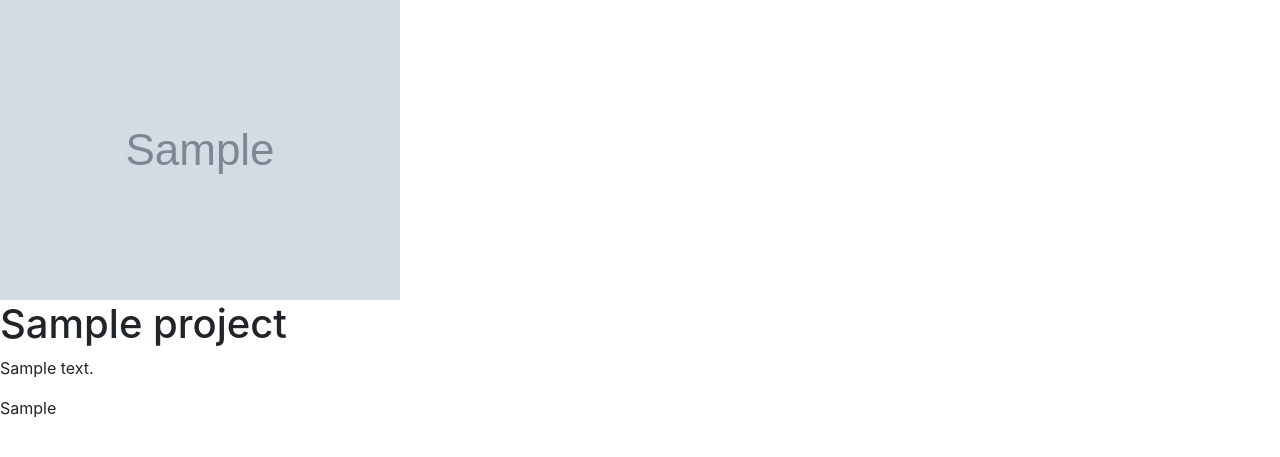
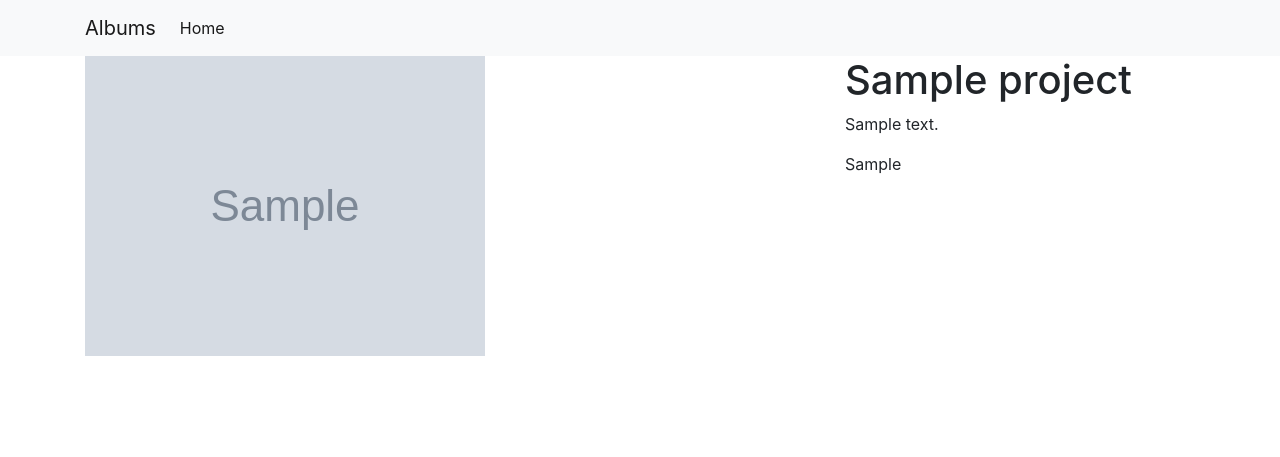
Before and after one commit to michalslowikowski00/Portfolio, a Django app: page /projects/1 in a window 1280 px wide. Shown: the top 457 px of the page. Run offline with Django 3.2, Linux system fonts and the light colour scheme; tables that the repository leaves empty hold one stand-in row (values such as "Sample post"); grey boxes marked "Sample" are stand-in pictures; some libraries are stand-ins or nearby versions.

Commit message:
added more styling to the details page

```diff
--- a/projects/templates/projects/base.html
+++ b/projects/templates/projects/base.html
@@ -2,6 +2,7 @@
 <html lang="en">
 <head>
     <meta charset="UTF-8">
+    <meta name="viewport" content="width=device-width, initial-scale=1.0">
     <link rel="stylesheet"
           href="https://stackpath.bootstrapcdn.com/bootstrap/4.5.2/css/bootstrap.min.css"
           integrity="sha384-JcKb8q3iqJ61gNV9KGb8thSsNjpSL0n8PARn9HuZOnIxN0hoP+VmmDGMN5t9UJ0Z"
@@ -9,8 +10,26 @@
     <title>Slayer Discography</title>
 </head>
 <body>
-    {% block content %}
+    <nav class="navbar navbar-expand-lg navbar-light bg-light">
+        <div class="container">
+            <a class="navbar-brand" href="{% url 'projects:all_projects' %}">Albums</a>
+            <button class="navbar-toggler" type="button" data-toggle="collapse" data-target="#navbarSupportedContent"
+                    aria-controls="navbarSupportedContent" aria-expanded="false" aria-label="Toggle navigation">
+                <span class="navbar-toggler-icon"></span>
+            </button>
+            <div class="collapse navbar-collapse" id="navbarSupportedContent">
+                <ul class="navbar-nav mr-auto">
+                    <li class="nav-item active">
+                        <a class="nav-link" href="{% url 'projects:all_projects' %}">Home <span class="sr-only">(current)</span></a>
+                    </li>
+                </ul>
+            </div>
+        </div>
+    </nav>
+    <div class="container">
+        {% block content %}
 
-    {% endblock %}
+        {% endblock %}
+    </div>
 </body>
 </html>
--- a/projects/templates/projects/detail.html
+++ b/projects/templates/projects/detail.html
@@ -2,9 +2,17 @@
 {% load static %}
 {% block content %}
 
-    <img src="{% static project.image%}" alt="{{ project.description }}">
-    <h1>{{ project.title }}</h1>
-    <p>{{ project.description }}</p>
-    <p>{{ project.technology }}</p>
+    <div class="row">
+        <div class="col-md-8">
+            <img src="{% static project.image%}" alt="{{ project.description }}">
+        </div>
+        <div class="col-md-4">
+            <h1>{{ project.title }}</h1>
+            <p>{{ project.description }}</p>
+            <p>{{ project.technology }}</p>
+        </div>
+
+    </div>
+
 
 {% endblock %}
```
